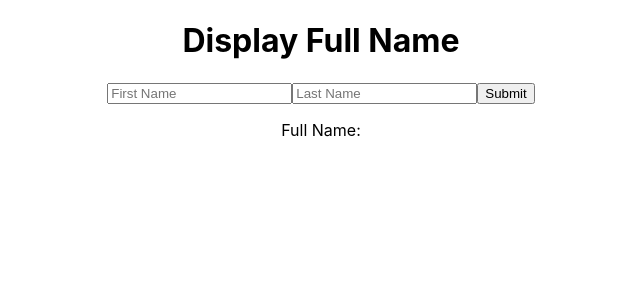
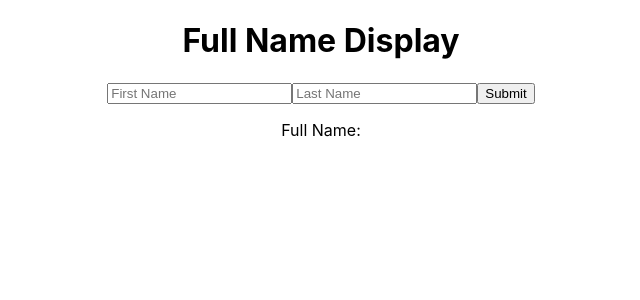
Before and after one commit to sanketdreja/xdisplayname, a React (Create React App) app: page / in a window 1280 px wide. Shown: the top 300 px of the page, without its empty margins (319-959 px from the left). Built offline with nearby package versions, Linux system fonts and the light colour scheme.

Commit message:
Test Run

```diff
--- a/src/NameForm.js
+++ b/src/NameForm.js
@@ -22,7 +22,7 @@ const NameForm = () => {
 
   return (
     <div>
-      <h1> Display Full Name</h1>
+      <h1> Full Name Display</h1>
       <div>
         <form onSubmit={handleSubmit}>
           <input
```
